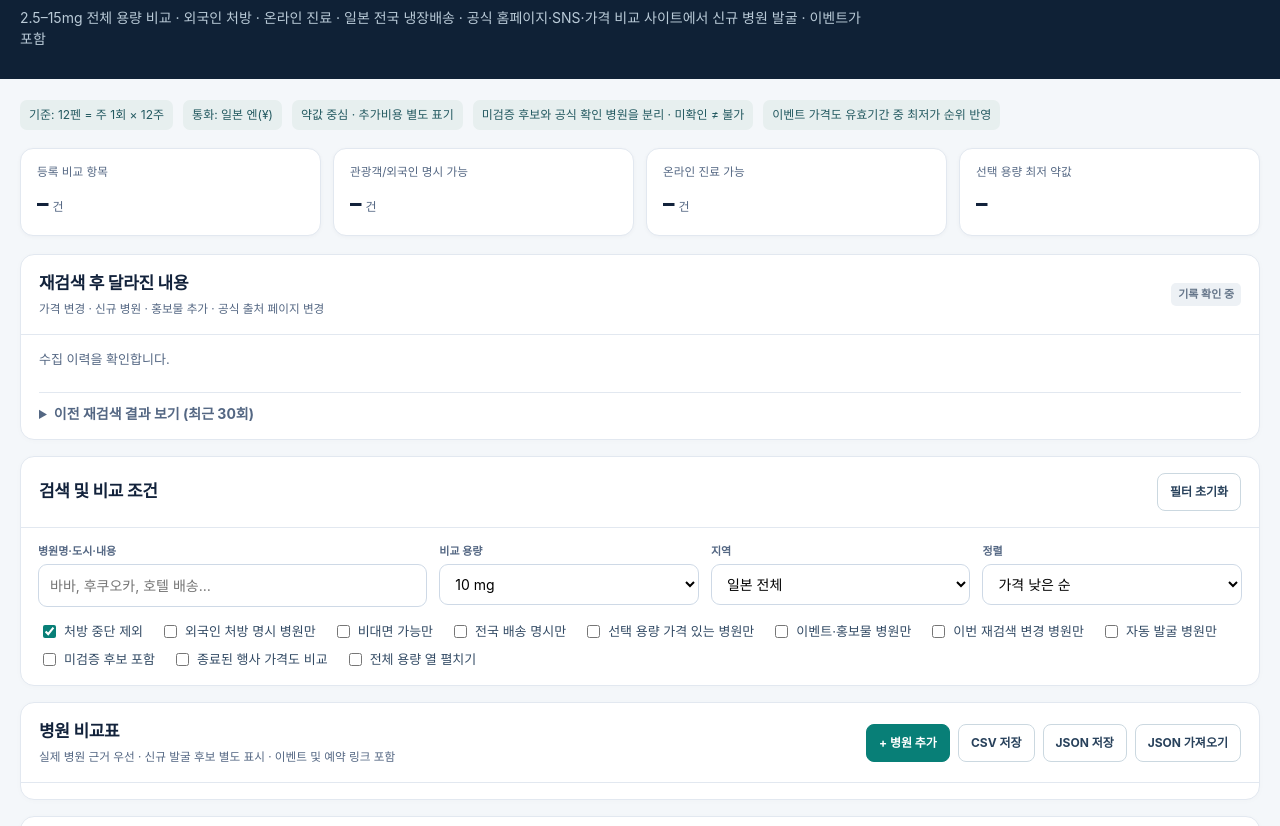
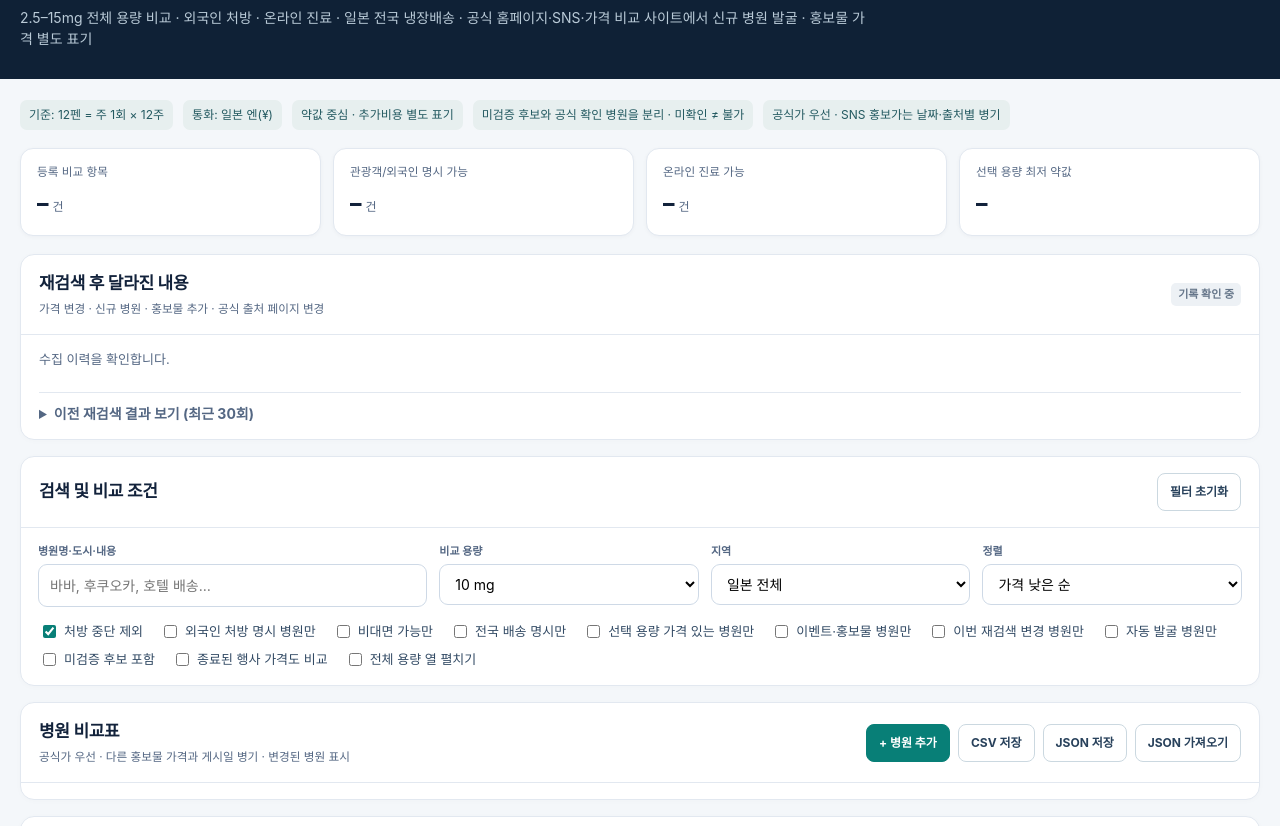
Before and after one commit to garimabi84-web/japan-mounjaro-tracker, a plain HTML site: page index.template.html in a window 1280 px wide. Shown: the part 119-945 px from the top of the page. Drawn offline with Linux system fonts and the light colour scheme.

Commit message:
Clarify official-price priority and promotional-source labels throughout dashboard

```diff
--- a/index.template.html
+++ b/index.template.html
@@ -32,8 +32,8 @@
 .tag.diff{color:#165b65;background:#e8f6f9;border-color:#b5d8dc}
 @media(max-width:600px){.scan-diffs{padding:12px}.promo-note{max-width:175px}}
 </style></head>
-<body><header><div class="brand"><span class="eyebrow">JAPAN · MOUNJARO · OFFICIAL + SNS + DIRECTORY</span><span class="date" id="headerscantime">최근 재검색 확인 중…</span></div><h1>일본 마운자로 12주 가격 추적기</h1><p>2.5–15mg 전체 용량 비교 · 외국인 처방 · 온라인 진료 · 일본 전국 냉장배송 · 공식 홈페이지·SNS·가격 비교 사이트에서 신규 병원 발굴 · 이벤트가 포함</p></header>
-<main><div class="intro"><span class="pill">기준: 12펜 = 주 1회 × 12주</span><span class="pill">통화: 일본 엔(¥)</span><span class="pill">약값 중심 · 추가비용 별도 표기</span><span class="pill">미검증 후보와 공식 확인 병원을 분리 · 미확인 ≠ 불가</span><span class="pill">이벤트 가격도 유효기간 중 최저가 순위 반영</span></div>
+<body><header><div class="brand"><span class="eyebrow">JAPAN · MOUNJARO · OFFICIAL + SNS + DIRECTORY</span><span class="date" id="headerscantime">최근 재검색 확인 중…</span></div><h1>일본 마운자로 12주 가격 추적기</h1><p>2.5–15mg 전체 용량 비교 · 외국인 처방 · 온라인 진료 · 일본 전국 냉장배송 · 공식 홈페이지·SNS·가격 비교 사이트에서 신규 병원 발굴 · 홍보물 가격 별도 표기</p></header>
+<main><div class="intro"><span class="pill">기준: 12펜 = 주 1회 × 12주</span><span class="pill">통화: 일본 엔(¥)</span><span class="pill">약값 중심 · 추가비용 별도 표기</span><span class="pill">미검증 후보와 공식 확인 병원을 분리 · 미확인 ≠ 불가</span><span class="pill">공식가 우선 · SNS 홍보가는 날짜·출처별 병기</span></div>
 <div class="kpis"><div class="kpi"><small>등록 비교 항목</small><strong id="metric-all">–</strong><em>건</em></div><div class="kpi"><small>관광객/외국인 명시 가능</small><strong id="metric-visitor">–</strong><em>건</em></div><div class="kpi"><small>온라인 진료 가능</small><strong id="metric-online">–</strong><em>건</em></div><div class="kpi"><small id="metric-cheapest-label">선택 용량 최저 약값</small><strong id="metric-cheapest">–</strong></div></div>
 <section class="section" id="scan-changes"><div class="sheader"><div><h2>재검색 후 달라진 내용</h2><small>가격 변경 · 신규 병원 · 홍보물 추가 · 공식 출처 페이지 변경</small></div><span class="tag unknown" id="changebadge">기록 확인 중</span></div><div class="scan-diffs"><div id="changesummary" class="change-overview">수집 이력을 확인합니다.</div><div id="changelist" class="change-list"></div><details class="change-history"><summary>이전 재검색 결과 보기 (최근 30회)</summary><div id="changehistory" class="change-list" style="margin-top:9px"></div></details></div></section>
 <section class="section"><div class="sheader"><h2>검색 및 비교 조건</h2><button class="btn" id="resetfilters">필터 초기화</button></div><div class="filters">
@@ -42,11 +42,11 @@
 <div class="field"><label for="region">지역</label><select id="region"><option value="">일본 전체</option><option>규슈</option><option>간토</option><option>간사이</option><option>주부</option><option>시코쿠</option><option>주고쿠</option><option>온라인</option><option>미확인</option></select></div>
 <div class="field"><label for="sort">정렬</label><select id="sort"><option value="price">가격 낮은 순</option><option value="pricehi">가격 높은 순</option><option value="name">병원 이름 순</option><option value="date">확인 날짜 순</option></select></div>
 </div><div class="toggles"><label><input id="active" type="checkbox" checked> 처방 중단 제외</label><label><input id="visitor" type="checkbox"> 외국인 처방 명시 병원만</label><label><input id="remote" type="checkbox"> 비대면 가능만</label><label><input id="shipping" type="checkbox"> 전국 배송 명시만</label><label><input id="onlyprices" type="checkbox"> 선택 용량 가격 있는 병원만</label><label><input id="eventonly" type="checkbox"> 이벤트·홍보물 병원만</label><label><input id="changedonly" type="checkbox"> 이번 재검색 변경 병원만</label><label><input id="snsonly" type="checkbox"> 자동 발굴 병원만</label><label><input id="showcandidates" type="checkbox"> 미검증 후보 포함</label><label><input id="archiveevents" type="checkbox"> 종료된 행사 가격도 비교</label><label><input id="allmg" type="checkbox"> 전체 용량 열 펼치기</label></div></section>
-<section class="section"><div class="sheader"><div><h2>병원 비교표</h2><small>실제 병원 근거 우선 · 신규 발굴 후보 별도 표시 · 이벤트 및 예약 링크 포함</small></div><div class="toolrow"><button class="btn primary" id="addbtn">+ 병원 추가</button><button class="btn" id="csvbtn">CSV 저장</button><button class="btn" id="jsonbtn">JSON 저장</button><button class="btn" id="importbtn">JSON 가져오기</button><input id="importinput" type="file" accept=".json,application/json" hidden></div></div>
+<section class="section"><div class="sheader"><div><h2>병원 비교표</h2><small>공식가 우선 · 다른 홍보물 가격과 게시일 병기 · 변경된 병원 표시</small></div><div class="toolrow"><button class="btn primary" id="addbtn">+ 병원 추가</button><button class="btn" id="csvbtn">CSV 저장</button><button class="btn" id="jsonbtn">JSON 저장</button><button class="btn" id="importbtn">JSON 가져오기</button><input id="importinput" type="file" accept=".json,application/json" hidden></div></div>
 <div id="summary" class="summary"></div><div class="scroll"><table class="tbl"><thead id="thead"></thead><tbody id="tbody"></tbody></table></div></section>
 <section class="section"><div class="sheader"><h2>현재 필터의 저가 순위</h2><small>공식 사이트 확인 기본가 우선 · 홍보물 가격은 별도 표시, 순위 제외</small></div><div id="chart" class="bar-area"></div></section>
 <section class="section"><div class="sheader"><div><h2>공식 홈페이지 · SNS · 비교 사이트 신규 발굴 내역</h2><small>매일 정오 자동 검색 · 수동 심층 재검색 지원</small></div><span class="tag unknown" id="scanstate">자동 수집 설정 전</span></div><div class="sources"><div class="rescanbox"><div><strong>자동 재검색: 매일 12:00 (한국·일본 시간)</strong><p id="lastscantime" class="scantime" aria-live="polite">마지막 재검색: 확인 중…</p><p class="smalltext">GitHub Actions가 새 병원을 수집·검증하고 가격표를 다시 게시합니다. 실제 시작 시각은 지연될 수 있습니다.</p></div><div class="buttons"><button type="button" class="btn primary" id="manualscan" title="이 사이트에서 직접 GitHub 수집 작업 실행">수동 재검색</button><a class="btn" id="githubscan" href="https://github.com/garimabi84-web/japan-mounjaro-tracker/actions/workflows/price-check.yml" target="_blank" rel="noopener noreferrer">GitHub에서 실행 ↗</a><button type="button" class="btn" id="refreshlatest">최신 결과 불러오기</button></div></div><p class="smalltext">수동 재검색: 사이트에서 <b>수동 재검색</b>을 눌러 GitHub 전용 토큰으로 직접 실행하거나, <b>GitHub에서 실행</b>을 이용할 수 있습니다. 검색 완료 후 최신 결과 불러오기를 누르세요. 시작 요청과 검색 완료는 별개입니다.</p><p id="scansummary">공식 병원 홈페이지 검색·SNS·비교 사이트에서 병원명 후보를 수집합니다. 실제 가격은 공식 페이지의 명시된 가격표로 검증한 뒤 비교표에 반영합니다.</p><div class="source-cards" id="discoverycards"></div><p class="smalltext">검색엔진이 색인한 공개 X·Instagram·Facebook 게시물 및 공개 Yahoo X 검색과 일본 웹/뉴스를 사용합니다. 플랫폼별 검색 차단·비공개 게시물은 접근할 수 없습니다. 신규 병원은 병원명과 가격을 검증하기 전까지 후보로 분리하며, 비교표에서는 기본적으로 숨깁니다. 후보 표시 옵션으로 확인할 수 있습니다.</p></div></section>
-<section class="section"><div class="sheader"><h2>공식 웹·SNS 추가 탐색</h2><small>SNS 공개 게시글을 별도로 찾아보기</small></div><div class="sources"><p>자동 발굴기는 일본 병원 공식 페이지 검색, 공개 SNS, 비교 사이트 목록을 결합해 병원 후보를 생성합니다. 별도 서버가 없는 이 HTML은 실시간 직접 크롤링하지 않으며, GitHub Actions 수집·재빌드 후 결과가 반영됩니다. 이벤트 가격은 공개 게시물만 믿고 확정하지 않고 공식/예약 플랫폼 근거로 확인한 경우에만 현재가에 반영합니다.</p><div class="buttons"><a id="searchx" class="btn" target="_blank" rel="noopener">X 게시글 검색 ↗</a><a id="searchig" class="btn" target="_blank" rel="noopener">Instagram 검색 ↗</a><a id="searchfb" class="btn" target="_blank" rel="noopener">Facebook 검색 ↗</a><a id="searchweb" class="btn" target="_blank" rel="noopener">일본 웹 검색 ↗</a></div><div class="source-cards"><div class="source-card"><b>가격 변경 감지 <span id="monstate" class="tag unknown">오프라인/미실행</span></b><small id="montext">GitHub Actions 감시를 설정하면 가격 출처 페이지의 본문 변경 여부를 매일 확인합니다. 가격 자체는 확인 없이 자동 덮어쓰지 않습니다.</small><div id="monlist"></div></div><div class="source-card"><b>개인 수정 내용 <span id="editcount" class="tag unknown">0건</span></b><small>병원 추가·가격 수정 사항은 현재 브라우저의 로컬 저장소에 보관됩니다. 기기 변경 전 JSON으로 내보내세요.</small><div class="toolrow" style="margin-top:9px"><button class="btn danger" id="clearbtn">개인 수정 초기화</button><button class="btn" id="historybtn">수정 기록 보기</button></div></div></div></div></section>
+<section class="section"><div class="sheader"><h2>공식 웹·SNS 추가 탐색</h2><small>SNS 공개 게시글을 별도로 찾아보기</small></div><div class="sources"><p>자동 발굴기는 일본 병원 공식 페이지 검색, 공개 SNS, 비교 사이트 목록을 결합해 병원 후보를 생성합니다. 별도 서버가 없는 이 HTML은 실시간 직접 크롤링하지 않으며, GitHub Actions 수집·재빌드 후 결과가 반영됩니다. SNS 홍보물 가격은 공식가와 분리해 게시일·발견일·원문 링크를 붙여 표시합니다. 홍보물만 있는 경우라도 공식 가격처럼 취급하지 않습니다.</p><div class="buttons"><a id="searchx" class="btn" target="_blank" rel="noopener">X 게시글 검색 ↗</a><a id="searchig" class="btn" target="_blank" rel="noopener">Instagram 검색 ↗</a><a id="searchfb" class="btn" target="_blank" rel="noopener">Facebook 검색 ↗</a><a id="searchweb" class="btn" target="_blank" rel="noopener">일본 웹 검색 ↗</a></div><div class="source-cards"><div class="source-card"><b>가격 변경 감지 <span id="monstate" class="tag unknown">오프라인/미실행</span></b><small id="montext">GitHub Actions 감시를 설정하면 가격 출처 페이지의 본문 변경 여부를 매일 확인합니다. 가격 자체는 확인 없이 자동 덮어쓰지 않습니다.</small><div id="monlist"></div></div><div class="source-card"><b>개인 수정 내용 <span id="editcount" class="tag unknown">0건</span></b><small>병원 추가·가격 수정 사항은 현재 브라우저의 로컬 저장소에 보관됩니다. 기기 변경 전 JSON으로 내보내세요.</small><div class="toolrow" style="margin-top:9px"><button class="btn danger" id="clearbtn">개인 수정 초기화</button><button class="btn" id="historybtn">수정 기록 보기</button></div></div></div></div></section>
 <p class="footnote"><strong>계산 방식:</strong> 홍보물/이벤트 가격은 공식 가격표와 합치지 않습니다. 만료된 행사는 상세에 남고, 종료 행사 포함을 선택하면 과거 최저가도 별도 비교할 수 있습니다.  공식 12펜 가격을 기본값으로 우선 표시합니다. 공식 가격과 다른 홍보물 가격이나 홍보물만 확인된 가격은 게시일(확인 가능할 때), 검색 발견일, 홍보물 표기 및 원문 링크와 함께 별도로 표시합니다. 홍보물의 유효성과 처방 가능 여부가 확인되지 않았다면 최저가 순위에서 제외됩니다. 4펜(4주)만 공개된 병원은 3배, 2펜 상자는 6배로 표시하되 병원별 가격산정방식에 밝힙니다. 단순 환산은 실제 12펜 일괄 처방 가능성을 의미하지 않습니다. 가격에 진료비·검사비·냉장배송비·증명서 비용이 포함되는지는 병원마다 다릅니다. 외국인 가능 여부는 일본 내 외국인 거주자와 해외 거주 관광객이 다르므로 상세 조건을 확인해야 합니다. 해외에서의 온라인 진료 허용 여부도 별개입니다.</p>
 <p class="footnote"><strong>투여·반입 유의:</strong> 가격 정보는 의사 처방과 재고를 보장하지 않습니다. 용량 증감·3개월 일괄 처방 가능 여부는 진료에서 결정됩니다. 일본 내 배송은 한국 배송을 뜻하지 않으며, 한국 반입 기준은 여행 전에 공식 규정을 재확인하세요.</p><div class="footer">Sources: X/Instagram/Facebook public indexing, Yahoo X search, clinic / booking price pages. Seed 2026-11-20. Local HTML snapshot; daily discovery runs only when GitHub Actions is enabled.</div></main>
 <dialog id="scandialog" aria-labelledby="scandialogtitle" class="scan-dialog">
```
